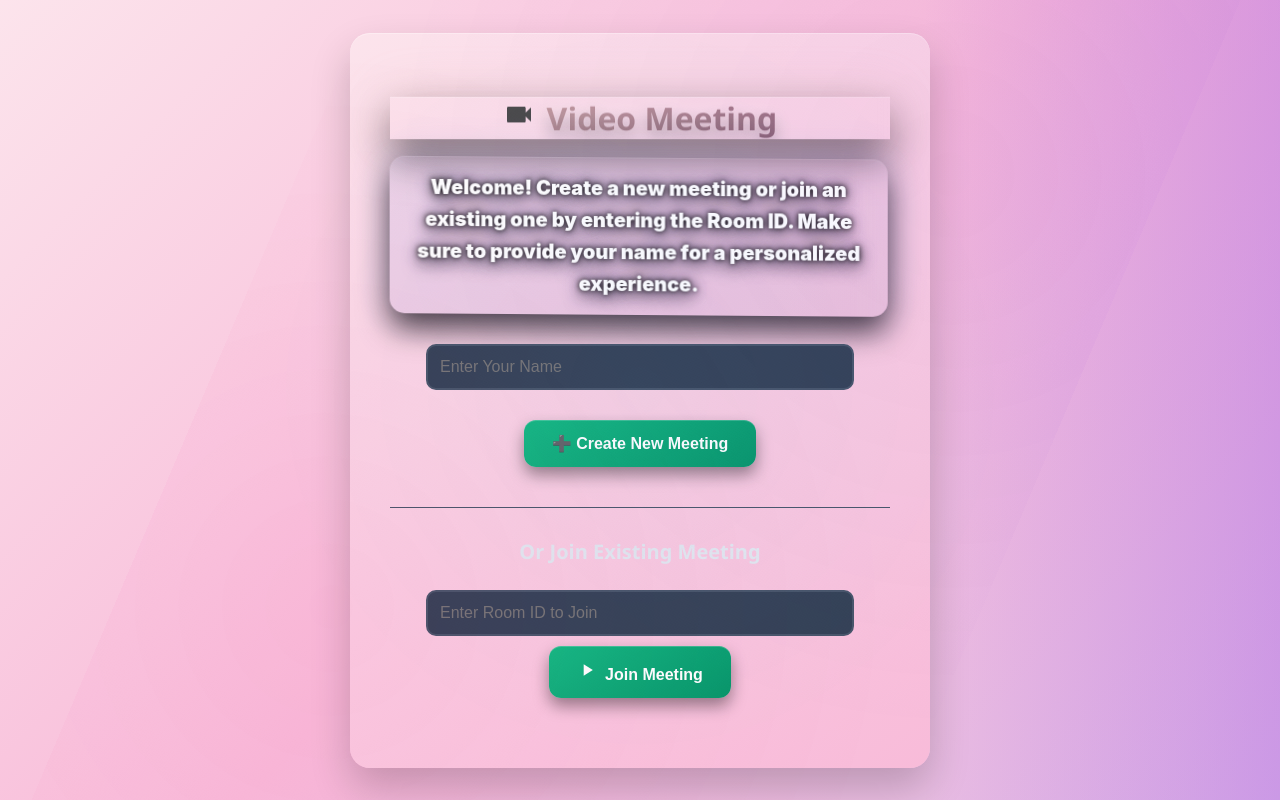
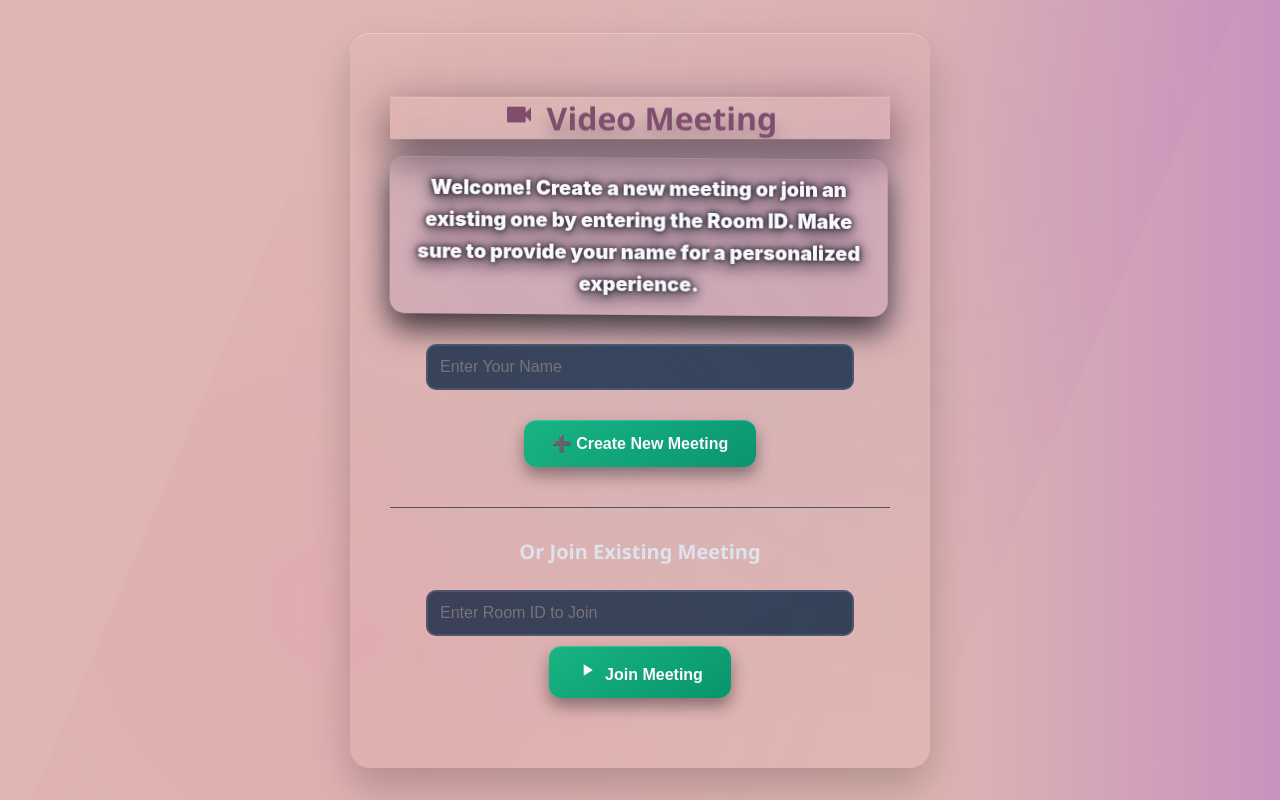
Before and after one commit to nishunisht4997-prog/MeetFrontend, a React app: page / in a window 1280 px wide. Built offline with nearby package versions, Linux system fonts and the light colour scheme; the HTML template or start-up script is replaced by a standard one.

Commit message:
update ui colour and remove gradient

```diff
--- a/src/styles/app.css
+++ b/src/styles/app.css
@@ -1,6 +1,6 @@
 body {
   margin: 0;
-  background: linear-gradient(135deg, #fce4ec, #f8bbd9, #e1bee7);
+  background: #dfb6b2;
   color: #4a4a4a;
   font-family: 'Segoe UI', Tahoma, Geneva, Verdana, sans-serif;
   overflow-x: hidden;
@@ -31,7 +31,7 @@ body::before {
   padding: 20px;
   box-sizing: border-box;
   perspective: 1000px;
-  background: linear-gradient(135deg, #fce4ec, #f8bbd9, #e1bee7);
+  background: #dfb6b2;
   position: relative;
   overflow: hidden;
 }
@@ -76,7 +76,7 @@ body::before {
 }
 
 .home-container {
-  background: linear-gradient(145deg, #fce4ec, #f8bbd9);
+  background: #dfb6b2;
   border-radius: 20px;
   padding: 40px;
   box-shadow: 0 20px 40px rgba(0, 0, 0, 0.2), inset 0 1px 0 rgba(255, 255, 255, 0.3);
@@ -127,11 +127,11 @@ button {
   cursor: pointer;
   border-radius: 12px;
   border: none;
-  background: linear-gradient(145deg, #dfb6b2, #824d69);
+  background: #824d69;
   color: white;
   font-weight: 600;
   transition: all 0.4s ease;
-  box-shadow: 0 6px 15px rgba(223, 182, 178, 0.4), inset 0 1px 0 rgba(255,255,255,0.2);
+  box-shadow: 0 6px 15px rgba(130, 77, 105, 0.4), inset 0 1px 0 rgba(255,255,255,0.2);
   transform: translateY(0) perspective(1000px) rotateX(0deg);
   position: relative;
   overflow: hidden;
@@ -151,14 +151,9 @@ button::before {
 }
 
 button:hover {
-  background: linear-gradient(145deg, #c49b97, #6b3f52);
-  box-shadow: 0 10px 25px rgba(223, 182, 178, 0.6), inset 0 1px 0 rgba(255,255,255,0.3);
+  background: #6b3f52;
+  box-shadow: 0 10px 25px rgba(130, 77, 105, 0.6), inset 0 1px 0 rgba(255,255,255,0.3);
   transform: translateY(-4px) perspective(1000px) rotateX(-8deg) scale(1.05);
-}
-
-button:hover::before {
-  left: 100%;
-  animation: circulate 1.5s infinite linear;
 }
 
 @keyframes circulate {
@@ -351,18 +346,14 @@ h1 {
   font-size: 32px;
   font-weight: 900;
   margin: 20px 0;
-  background: linear-gradient(135deg, #dfb6b2, #824d69, #ba68c8, #ce93d8, #f8bbd9);
-  background-size: 400% 400%;
-  -webkit-background-clip: text;
-  -webkit-text-fill-color: transparent;
-  background-clip: text;
+  color: #824d69;
   text-shadow: 0 8px 16px rgba(0, 0, 0, 0.3), 0 0 20px rgba(255, 255, 255, 0.4);
   position: relative;
   overflow: hidden;
   transform-style: preserve-3d;
   transform-origin: center center;
   transform: rotateX(-10deg) translateZ(20px);
-  box-shadow: 0 20px 40px rgba(0, 0, 0, 0.5), inset 0 1px 0 rgba(255, 255, 255, 0.2), 0 0 50px rgba(223, 182, 178, 0.3);
+  box-shadow: 0 20px 40px rgba(0, 0, 0, 0.5), inset 0 1px 0 rgba(255, 255, 255, 0.2), 0 0 50px rgba(130, 77, 105, 0.3);
   transition: transform 0.6s ease, box-shadow 0.6s ease;
 }
 
```
Also changed, not shown: 1 other file (tests, documents, lock files or other folders).
